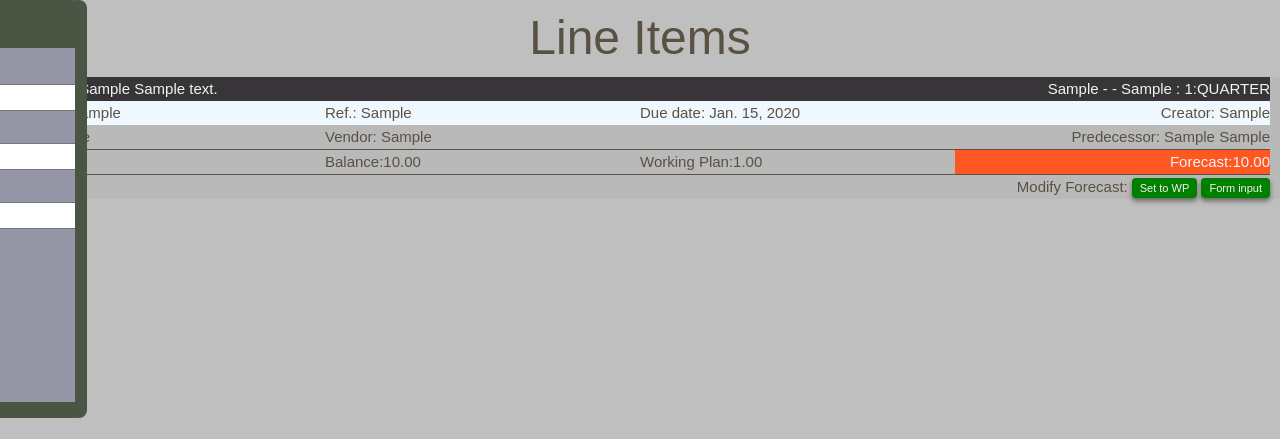
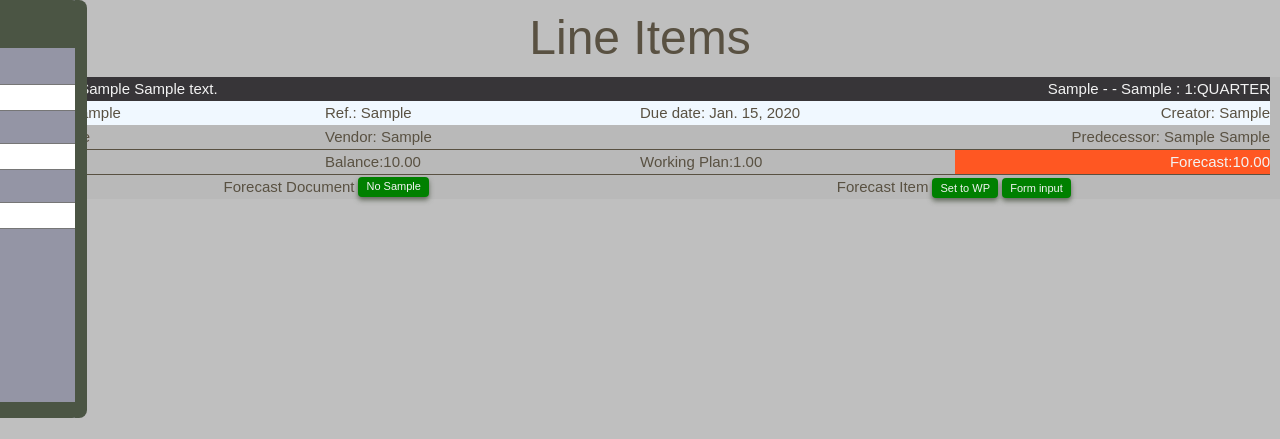
Before and after one commit to mariostg/bft, a Django app: page /lineitem/ in a window 1280 px wide. Shown: the part 244-683 px from the top of the page. Run offline with Django 4.2, Linux system fonts and the light colour scheme; tables that the repository leaves empty hold one stand-in row (values such as "Sample post").

Commit message:
Add Forecast Document link to line items table

```diff
--- a/lineitems/models.py
+++ b/lineitems/models.py
@@ -298,5 +298,5 @@ class LineForecast(models.Model):
                 li_fcst.forecastamount = float(li.workingplan) * ratio
                 li_fcst.save()
             else:
-                li_fcst = LineForecast(lineitem=li, forecastamount=li.workingplan * ratio)
+                li_fcst = LineForecast(lineitem=li, forecastamount=float(li.workingplan) * ratio)
                 li_fcst.save()
--- a/lineitems/templates/lineitems/lineitem-table.html
+++ b/lineitems/templates/lineitems/lineitem-table.html
@@ -44,14 +44,21 @@
         {% if line.workingplan == 0 %}
         <a class="btn btn--link-small btn-delete" href="{% url 'line-item-delete' line.id %}">Delete Line</a>
         {% elif not line.fcst.id %}
+        <span>Forecast Document</span>
+        <a class="btn btn--link-small" href="{% url 'document-forecast' line.docno %}">No {{line.docno}}</a>
             <a class='btn btn--link-small' href="{% url 'line-forecast-add' line.id%}">Create Forecast</a>
         {% else %}
             <div class="{% if line.fcst.forecastamount < 0%} hint-too-low {% elif line.fcst.forecastamount > line.workingplan %} hint-warning{% endif %}"> Forecast:{{line.fcst.forecastamount|intcomma}}
             </div>
         </div>
 
-        <div class="lineitem__nav">
-            <div>Modify Forecast:</div>
+        <div class="columns c2 frame">
+            <div class='lineitem__nav'>
+                <div>Forecast Document</div>
+                <a class="btn btn--link-small" href="{% url 'document-forecast' line.docno %}">No {{line.docno}}</a>
+            </div>
+            <div class='lineitem__nav'>
+                <div>Forecast Item</div>
                 <div>
                     {% if line.workingplan != line.fcst.forecastamount %}
                     <a class="btn btn--link-small" href="{% url 'line-forecast-to-wp-update' line.fcst.id %}">Set to WP</a>
@@ -68,6 +75,8 @@
 
                     <a class="btn btn--link-small" href="{% url 'line-forecast-update' line.fcst.id %}">Form input</a>
                 </div>
+
+            </div>
         </div>
         {% endif %}
 
--- a/lineitems/views.py
+++ b/lineitems/views.py
@@ -144,7 +144,7 @@ def document_forecast(request, docno):
             docno = request.POST.get("docno")
             forecast = request.POST.get("forecastamount")
             lf = LineForecast().forecast_line_by_line(docno, float(forecast))
-            return redirect("lineitem-page")
+            return redirect("lineitem-page") #TODO Redirect to docno page
     doc = LineItem.objects.filter(docno=docno)
     agg = doc.aggregate(Sum("workingplan"), Sum("spent"))
     form = DocumentNumberForm(
--- a/static/styles/layout/bft-layout.css
+++ b/static/styles/layout/bft-layout.css
@@ -18,10 +18,6 @@
     padding: 1rem 0;
 }
 
-.frame {
-    padding: 0 1rem;
-}
-
 .columns {
     display: grid;
     column-gap: 1.5rem;
@@ -30,6 +26,9 @@
     align-items: center;
 }
 
+.frame {
+    padding: 0 1rem;
+}
 .rows {
     display: flex;
     align-items: center;
```
Lines whose indentation alone changed are shown as unchanged.
